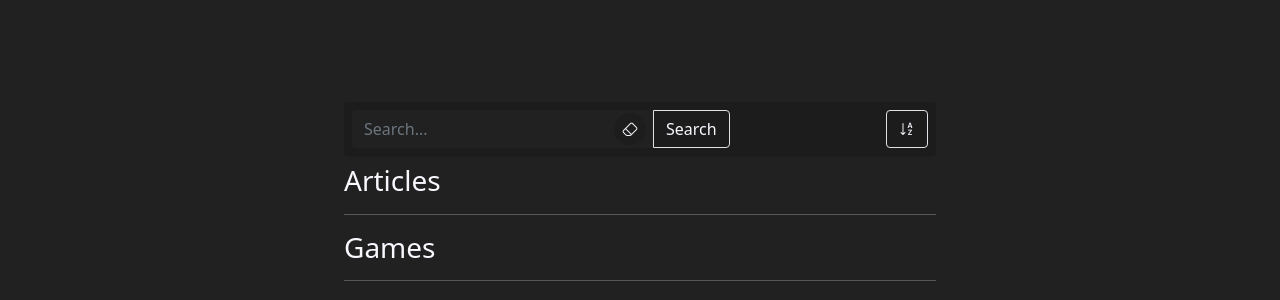
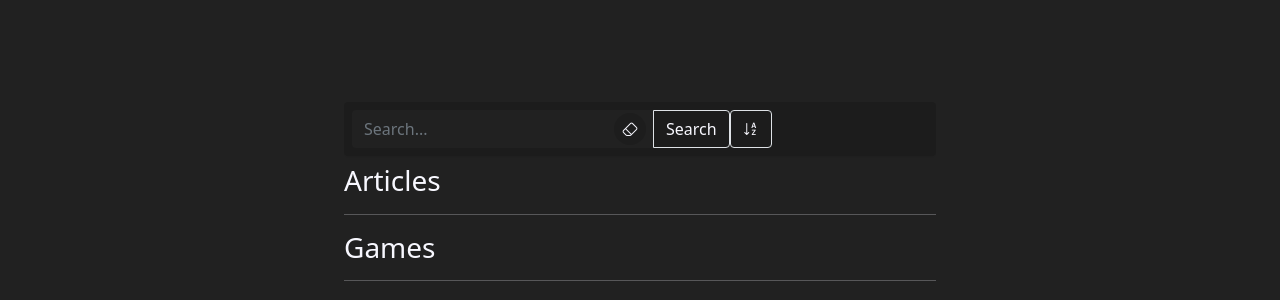
Before and after one commit to davemcdowell/portfolio, a Jekyll site: the page built from downloads.html, in a window 1280 px wide and 900 px high, scrolled down 729 px. Shown: the part 150-450 px from the top of the window. Built offline with Jekyll 4.4.1, drawn with Linux system fonts in a browser that asks for light colours; nearby versions of some CDN libraries.

Commit message:
Update downloads.html

```diff
--- a/downloads.html
+++ b/downloads.html
@@ -14,14 +14,14 @@
           <section id="downloads-main" class="jumbotron py-0">
             <div class="container">
               <nav class="navbar bg-offset rounded mb-2 p-2">
-                  <form id="search-dl-form" class="d-flex flex-row align-items-center flex-wrap">
+                  <form id="search-dl-form" class="d-flex flex-row align-items-center flex-nowrap">
                     <div class="input-group">
                       <input id="search-input" type="text" class="form-control" placeholder="Search..." aria-label="Search..." aria-describedby="search-btn" autocomplete="off">
                       <button id="clear-search" class="btn btn-icon txt-color-default bg-default rounded-0" type="button"><span class="icon-bg-sm rounded-circle p-1 mx-2"><i class="bi bi-eraser icon-1x"></i></span></button>
                       <button id="search-btn" class="btn border txt-color-default" type="button" data-ascending="true">Search</button>
                     </div>
+                    <button id="sort-az" class="btn border txt-color-default ms-auto" type="button"><i class="bi bi-sort-alpha-down"></i></button>
                   </form>
-                  <button id="sort-az" class="btn border txt-color-default" type="button"><i class="bi bi-sort-alpha-down"></i></button>
               </nav>
               {%- for category in site.data.downloads.files -%}
               <h3>{{ category.group }}</h3>
```
